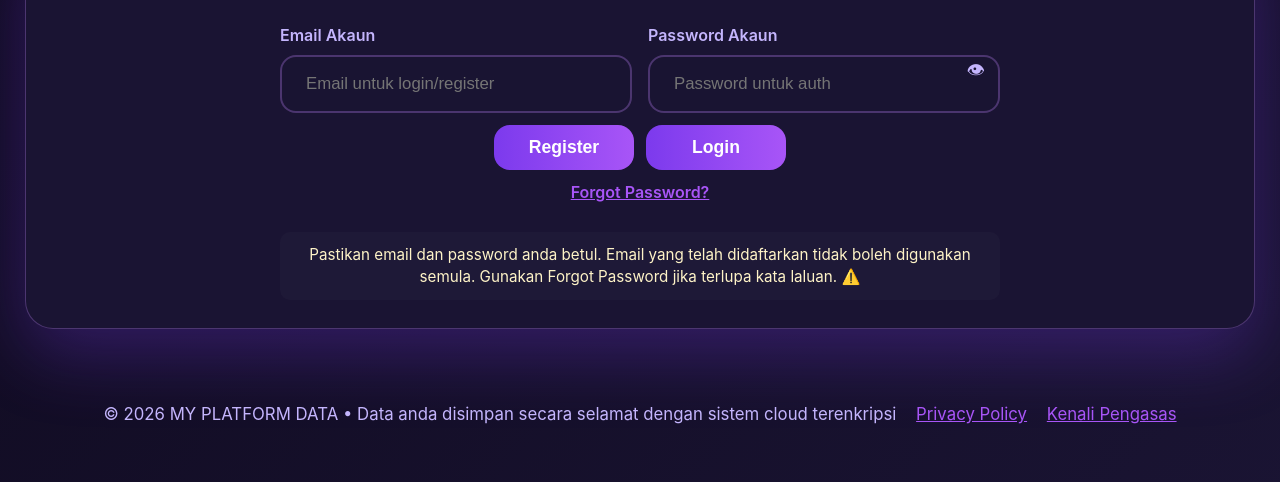
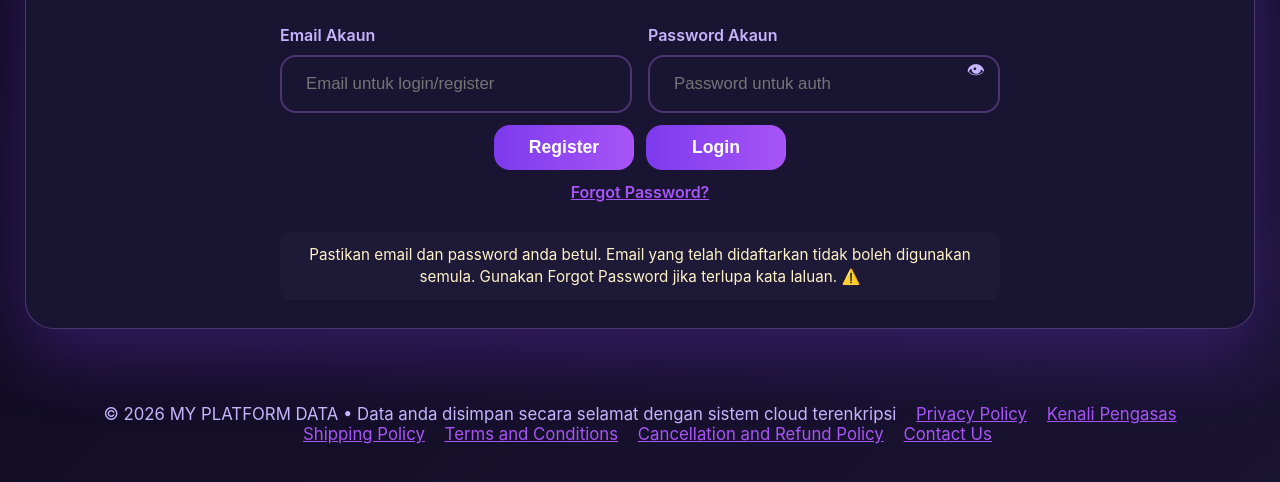
Before and after one commit to anakc216-lang/my-platform-data, a website: page public/index.html in a window 1280 px wide. Shown: the part 270-752 px from the top of the page. Drawn offline with nearby package versions, Linux system fonts and the light colour scheme; no server answers.

Commit message:
Update feature

```diff
--- a/public/index.html
+++ b/public/index.html
@@ -844,6 +844,18 @@ input,textarea{
             <span style="display:inline-block; margin-left:15px;">
                 <a href="https://trust-digital-khaki.vercel.app/" style="color:#a855f7; text-decoration:underline;">Kenali Pengasas</a>
             </span>
+            <span style="display:inline-block; margin-left:15px;">
+                <a href="#shipping" style="color:#a855f7; text-decoration:underline;">Shipping Policy</a>
+            </span>
+            <span style="display:inline-block; margin-left:15px;">
+                <a href="#terms" style="color:#a855f7; text-decoration:underline;">Terms and Conditions</a>
+            </span>
+            <span style="display:inline-block; margin-left:15px;">
+                <a href="#cancellation" style="color:#a855f7; text-decoration:underline;">Cancellation and Refund Policy</a>
+            </span>
+            <span style="display:inline-block; margin-left:15px;">
+                <a href="#" id="contactUsLink" onclick="openContactUs(event)" style="color:#a855f7; text-decoration:underline; cursor:pointer;">Contact Us</a>
+            </span>
         </div>
     </div>
 
@@ -855,6 +867,45 @@ input,textarea{
             <p>Developer tidak dapat melihat password pengguna kerana kata laluan disimpan dalam bentuk terenkripsi.</p>
             <p>Pengguna bertanggungjawab menjaga keselamatan email dan password akaun mereka.</p>
             <p>Sila simpan maklumat log masuk anda dengan selamat. Jika terlupa kata laluan, gunakan fungsi "Forgot Password" untuk membuat tetapan semula melalui email berdaftar.</p>
+            <div style="margin-top:30px; text-align:right;">
+                <a href="#" onclick="navigateHome(); return false;" style="color:#a855f7; text-decoration:underline; font-weight:600;">Kembali ke Aplikasi</a>
+            </div>
+        </div>
+    </div>
+
+    <div id="shippingPage" class="main-card hidden" style="margin:45px auto; max-width:900px;">
+        <div class="section-header">Shipping Policy</div>
+        <div class="content" style="padding:40px; line-height:1.8; font-size:1rem; color:#d8b4fe;">
+            <p>MY PLATFORM DATA adalah produk digital dan tidak melibatkan penghantaran fizikal.</p>
+            <p>Selepas pembayaran berjaya disahkan, akses kepada aplikasi atau lesen penggunaan akan diberikan secara digital melalui sistem yang disediakan.</p>
+            <p>Tiada produk fizikal akan dihantar ke alamat pelanggan. Pelanggan hanya memerlukan sambungan internet untuk mengakses aplikasi.</p>
+            <div style="margin-top:30px; text-align:right;">
+                <a href="#" onclick="navigateHome(); return false;" style="color:#a855f7; text-decoration:underline; font-weight:600;">Kembali ke Aplikasi</a>
+            </div>
+        </div>
+    </div>
+
+    <div id="termsPage" class="main-card hidden" style="margin:45px auto; max-width:900px;">
+        <div class="section-header">Terms and Conditions</div>
+        <div class="content" style="padding:40px; line-height:1.8; font-size:1rem; color:#d8b4fe;">
+            <p>Dengan menggunakan MY PLATFORM DATA, pengguna bersetuju dengan terma penggunaan berikut:</p>
+            <p><strong>1. Akses Produk</strong><br>MY PLATFORM DATA menyediakan akses digital kepada sistem pengurusan data peribadi. Selepas pembayaran berjaya, pengguna akan menerima akses premium berdasarkan pelan yang dipilih.</p>
+            <p><strong>2. Penggunaan Sistem</strong><br>Pengguna bertanggungjawab menjaga keselamatan akaun mereka dan tidak berkongsi akses secara tidak dibenarkan.</p>
+            <p><strong>3. Data Pengguna</strong><br>Data yang disimpan dalam aplikasi adalah milik pengguna. Pengguna bertanggungjawab memastikan maklumat yang dimasukkan adalah tepat dan selamat.</p>
+            <p><strong>4. Hak Cipta</strong><br>Semua hak cipta, reka bentuk, dan sistem aplikasi MY PLATFORM DATA adalah milik pembangun asal. Pengguna diberikan hak penggunaan berdasarkan lesen yang dibeli.</p>
+            <p><strong>5. Had Perkhidmatan</strong><br>Aplikasi disediakan berdasarkan keadaan sistem semasa. Sebarang gangguan pihak ketiga seperti internet atau perkhidmatan cloud adalah di luar kawalan pembangun.</p>
+            <div style="margin-top:30px; text-align:right;">
+                <a href="#" onclick="navigateHome(); return false;" style="color:#a855f7; text-decoration:underline; font-weight:600;">Kembali ke Aplikasi</a>
+            </div>
+        </div>
+    </div>
+
+    <div id="cancellationPage" class="main-card hidden" style="margin:45px auto; max-width:900px;">
+        <div class="section-header">Cancellation and Refund Policy</div>
+        <div class="content" style="padding:40px; line-height:1.8; font-size:1rem; color:#d8b4fe;">
+            <p>MY PLATFORM DATA adalah produk digital yang memberikan akses serta-merta selepas pembayaran disahkan.</p>
+            <p>Disebabkan sifat produk digital yang boleh digunakan selepas pembelian, semua pembelian adalah muktamad dan tiada pemulangan wang (refund) selepas akses premium diberikan.</p>
+            <p>Sekiranya pengguna menghadapi masalah berkaitan akses atau teknikal, pengguna boleh menghubungi pihak sokongan untuk mendapatkan bantuan.</p>
             <div style="margin-top:30px; text-align:right;">
                 <a href="#" onclick="navigateHome(); return false;" style="color:#a855f7; text-decoration:underline; font-weight:600;">Kembali ke Aplikasi</a>
             </div>
@@ -1859,19 +1910,45 @@ function toggleAuthPassword() {
 
 function handleHashChange() {
     const privacyPage = document.getElementById('privacyPage');
+    const shippingPage = document.getElementById('shippingPage');
+    const termsPage = document.getElementById('termsPage');
+    const cancellationPage = document.getElementById('cancellationPage');
     const mainApp = document.getElementById('mainAppContent');
-    if (!privacyPage || !mainApp) return;
-    if (location.hash === '#privacy') {
-        mainApp.classList.add('hidden');
-        privacyPage.classList.remove('hidden');
-    } else {
-        privacyPage.classList.add('hidden');
-        mainApp.classList.remove('hidden');
+    if (!mainApp) return;
+
+    const showPrivacy = location.hash === '#privacy';
+    const showShipping = location.hash === '#shipping';
+    const showTerms = location.hash === '#terms';
+    const showCancellation = location.hash === '#cancellation';
+
+    if (privacyPage) {
+        privacyPage.classList.toggle('hidden', !showPrivacy);
     }
+
+    if (shippingPage) {
+        shippingPage.classList.toggle('hidden', !showShipping);
+    }
+
+    if (termsPage) {
+        termsPage.classList.toggle('hidden', !showTerms);
+    }
+
+    if (cancellationPage) {
+        cancellationPage.classList.toggle('hidden', !showCancellation);
+    }
+
+    mainApp.classList.toggle('hidden', showPrivacy || showShipping || showTerms || showCancellation);
 }
 
 function navigateHome() {
     location.hash = '';
+}
+
+function openContactUs(event) {
+    if (event) {
+        event.preventDefault();
+    }
+    window.location.href = 'mailto:heremybusiness889@gmail.com?subject=Inquiry%20MY%20PLATFORM%20DATA';
 }
         // Initialize
         window.onload = async () => {
```
